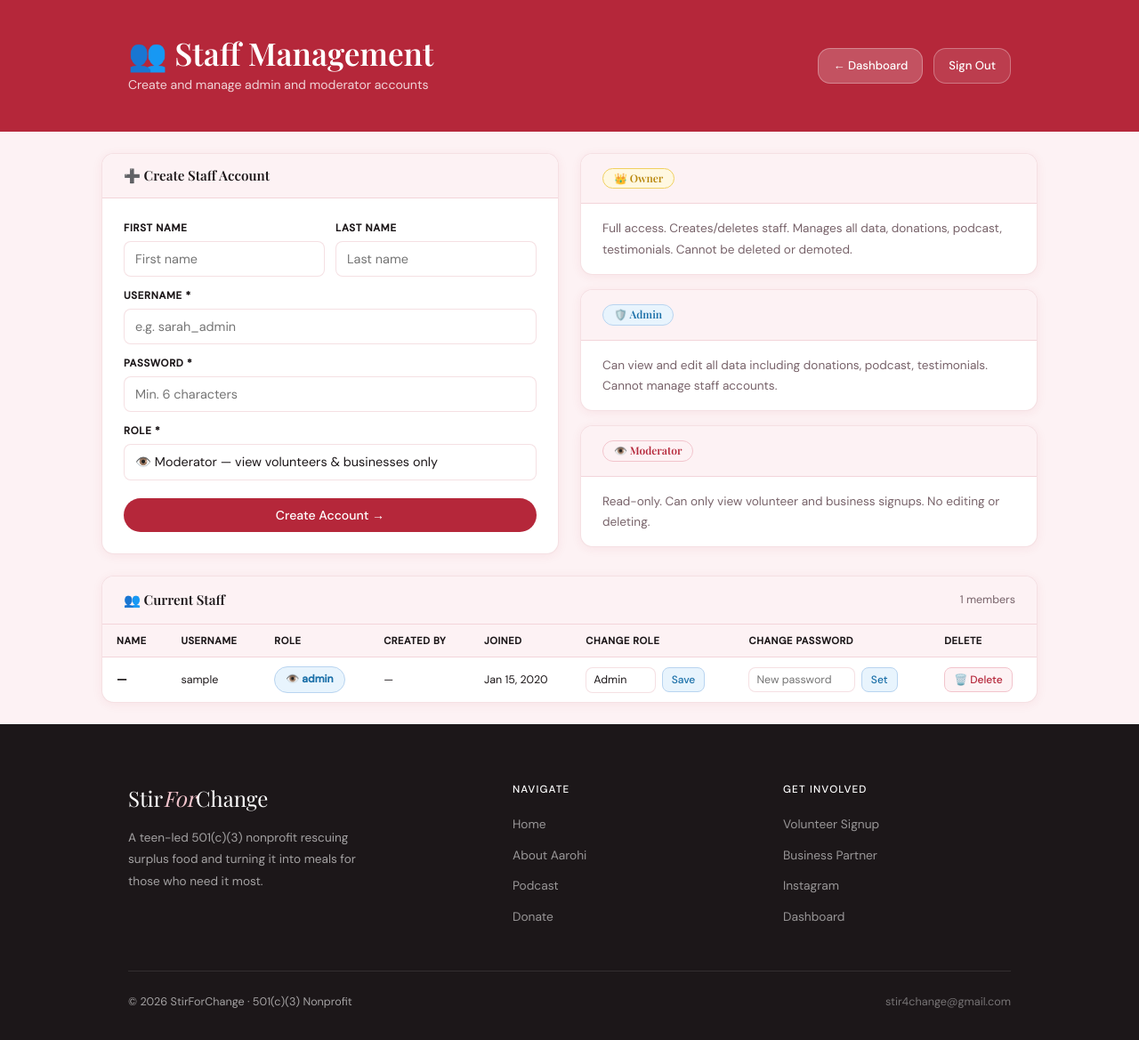
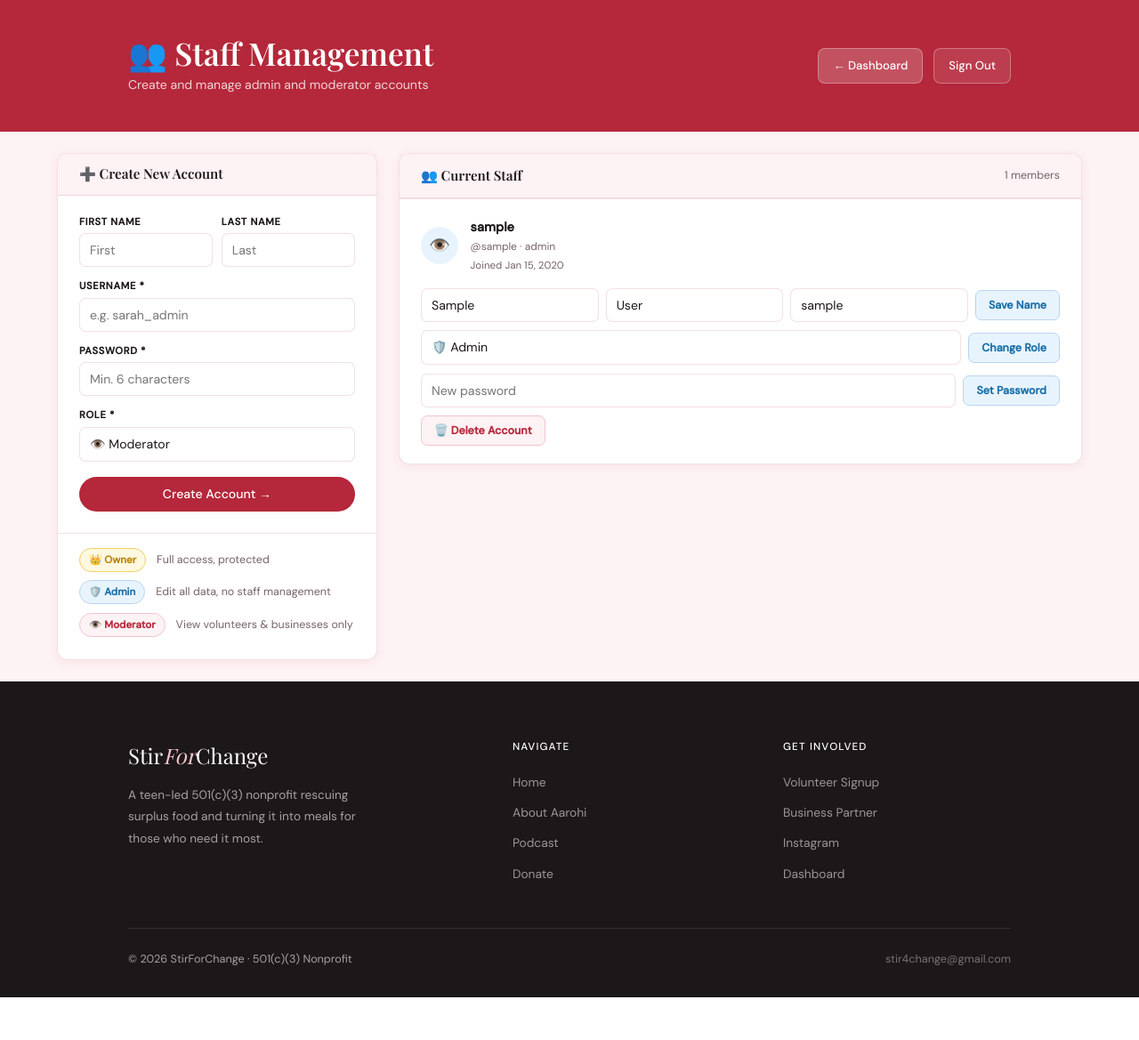
Before and after one commit to stirforchange/stirforchange, a Django app: template templates/core/staff_manage.html in a window 1280 px wide. Shown: the part 72-1241 px from the top of the page at 89% size. After the commit the page ends 1193 px from the top, so only its background shows below. Run offline with Django 5.2, Linux system fonts and the light colour scheme; the template is opened without the code that fills it: most values are stand-ins (such as "Sample title", 1, 10 or a date in 2020); some web fonts are replaced.

Commit message:
fix podcast, staff full edit, mobile responsive

```diff
--- a/templates/base.html
+++ b/templates/base.html
@@ -11,6 +11,7 @@
   <link href="https://fonts.googleapis.com/css2?family=Playfair+Display:ital,wght@0,400;0,600;1,400;1,600&family=DM+Sans:opsz,wght@9..40,300;9..40,400;9..40,500&display=swap" rel="stylesheet">
   <link rel="stylesheet" href="{% static 'css/style.css' %}">
   <link rel="stylesheet" href="{% static 'css/testimonials_fix.css' %}">
+  <link rel="stylesheet" href="{% static 'css/mobile.css' %}">
 </head>
 <body>
 
--- a/templates/core/staff_manage.html
+++ b/templates/core/staff_manage.html
@@ -11,161 +11,188 @@
           <p style="margin:.25rem 0 0;color:rgba(255,255,255,.8);font-size:.88rem;">Create and manage admin and moderator accounts</p>
         </div>
         <div style="display:flex;gap:.75rem;">
-          <a href="/dashboard/" class="dash-hdr-btn">← Dashboard</a>
-          <a href="/staff/logout/" class="dash-hdr-btn" style="background:rgba(255,255,255,.1);">Sign Out</a>
+          <a href="/dashboard/" class="sm-hdr-btn">← Dashboard</a>
+          <a href="/staff/logout/" class="sm-hdr-btn" style="background:rgba(255,255,255,.1);">Sign Out</a>
         </div>
       </div>
     </div>
   </div>
 
-  <div class="dash-body" style="max-width:1100px;margin:0 auto;padding:1.5rem;">
+  <div style="max-width:1200px;margin:0 auto;padding:1.5rem;">
 
     {% if messages %}{% for msg in messages %}
-    <div class="dash-msg {% if msg.tags == 'error' %}dash-msg-err{% else %}dash-msg-ok{% endif %}">{{ msg }}</div>
+    <div style="border-radius:8px;padding:.85rem 1rem;margin-bottom:1rem;font-size:.88rem;
+      background:{% if msg.tags == 'error' %}#fdf2f4{% else %}#d4edda{% endif %};
+      border:1px solid {% if msg.tags == 'error' %}#f2c4cc{% else %}#c3e6cb{% endif %};
+      color:{% if msg.tags == 'error' %}#b5273a{% else %}#155724{% endif %};">
+      {{ msg }}
+    </div>
     {% endfor %}{% endif %}
 
-    <div style="display:grid;grid-template-columns:1fr 1fr;gap:1.5rem;align-items:start;">
+    <div style="display:grid;grid-template-columns:360px 1fr;gap:1.5rem;align-items:start;">
 
-      <!-- Create new staff -->
-      <div class="dash-card">
-        <div class="dash-card-head"><h3>➕ Create Staff Account</h3></div>
-        <form method="post" style="padding:1.5rem;">
+      <!-- ── Create new account ── -->
+      <div class="sm-card">
+        <div class="sm-card-head"><h3>➕ Create New Account</h3></div>
+        <form method="post" style="padding:1.25rem 1.5rem 1.5rem;">
           {% csrf_token %}
           <input type="hidden" name="action" value="create">
-          <div style="display:grid;grid-template-columns:1fr 1fr;gap:.75rem;">
-            <div><label class="dash-label">First Name</label><input type="text" name="first_name" class="dash-input" placeholder="First name"></div>
-            <div><label class="dash-label">Last Name</label><input type="text" name="last_name" class="dash-input" placeholder="Last name"></div>
+          <div style="display:grid;grid-template-columns:1fr 1fr;gap:.6rem;">
+            <div><label class="sm-label">First Name</label><input type="text" name="first_name" class="sm-input" placeholder="First"></div>
+            <div><label class="sm-label">Last Name</label><input type="text" name="last_name" class="sm-input" placeholder="Last"></div>
           </div>
-          <div style="margin-top:.75rem;"><label class="dash-label">Username *</label><input type="text" name="username" class="dash-input" placeholder="e.g. sarah_admin" required></div>
-          <div style="margin-top:.75rem;"><label class="dash-label">Password *</label><input type="password" name="password" class="dash-input" placeholder="Min. 6 characters" required></div>
-          <div style="margin-top:.75rem;"><label class="dash-label">Role *</label>
-            <select name="role" class="dash-input">
-              <option value="admin">🛡️ Admin — manage everything except owner settings</option>
-              <option value="moderator" selected>👁️ Moderator — view volunteers & businesses only</option>
+          <div style="margin-top:.75rem;"><label class="sm-label">Username *</label><input type="text" name="username" class="sm-input" placeholder="e.g. sarah_admin" required></div>
+          <div style="margin-top:.75rem;"><label class="sm-label">Password *</label><input type="password" name="password" class="sm-input" placeholder="Min. 6 characters" required></div>
+          <div style="margin-top:.75rem;"><label class="sm-label">Role *</label>
+            <select name="role" class="sm-input">
+              <option value="admin">🛡️ Admin</option>
+              <option value="moderator" selected>👁️ Moderator</option>
             </select>
           </div>
-          <button type="submit" class="btn btn-primary" style="width:100%;margin-top:1.25rem;">Create Account →</button>
+          <button type="submit" class="btn btn-primary" style="width:100%;margin-top:1.1rem;">Create Account →</button>
         </form>
+
+        <!-- Role legend -->
+        <div style="border-top:1px solid var(--border);padding:1rem 1.5rem;">
+          <div class="sm-role-info">
+            <span class="sm-role-badge sm-owner">👑 Owner</span>
+            <span style="font-size:.78rem;color:var(--muted);">Full access, protected</span>
           </div>
-
-      <!-- Role descriptions -->
-      <div style="display:flex;flex-direction:column;gap:1rem;">
-        <div class="dash-card">
-          <div class="dash-card-head"><h3><span class="role-badge role-owner">👑 Owner</span></h3></div>
-          <div style="padding:1rem 1.5rem;font-size:.85rem;color:var(--muted);line-height:1.7;">Full access. Creates/deletes staff. Manages all data, donations, podcast, testimonials. Cannot be deleted or demoted.</div>
+          <div class="sm-role-info">
+            <span class="sm-role-badge sm-admin">🛡️ Admin</span>
+            <span style="font-size:.78rem;color:var(--muted);">Edit all data, no staff management</span>
           </div>
-        <div class="dash-card">
-          <div class="dash-card-head"><h3><span class="role-badge role-admin">🛡️ Admin</span></h3></div>
-          <div style="padding:1rem 1.5rem;font-size:.85rem;color:var(--muted);line-height:1.7;">Can view and edit all data including donations, podcast, testimonials. Cannot manage staff accounts.</div>
-        </div>
-        <div class="dash-card">
-          <div class="dash-card-head"><h3><span class="role-badge role-moderator">👁️ Moderator</span></h3></div>
-          <div style="padding:1rem 1.5rem;font-size:.85rem;color:var(--muted);line-height:1.7;">Read-only. Can only view volunteer and business signups. No editing or deleting.</div>
+          <div class="sm-role-info">
+            <span class="sm-role-badge sm-mod">👁️ Moderator</span>
+            <span style="font-size:.78rem;color:var(--muted);">View volunteers & businesses only</span>
           </div>
         </div>
       </div>
 
-    <!-- Staff list -->
-    <div class="dash-card" style="margin-top:1.5rem;">
-      <div class="dash-card-head"><h3>👥 Current Staff</h3><span style="font-size:.78rem;color:var(--muted);">{{ staff_members|length }} members</span></div>
+      <!-- ── Staff list ── -->
+      <div class="sm-card">
+        <div class="sm-card-head">
+          <h3>👥 Current Staff</h3>
+          <span style="font-size:.78rem;color:var(--muted);">{{ staff_members|length }} members</span>
+        </div>
+
         {% if staff_members %}
-      <table class="dash-table">
-        <thead>
-          <tr><th>Name</th><th>Username</th><th>Role</th><th>Created By</th><th>Joined</th><th>Change Role</th><th>Change Password</th><th>Delete</th></tr>
-        </thead>
-        <tbody>
           {% for sp in staff_members %}
-          <tr>
-            <td><strong>{{ sp.user.get_full_name|default:"—" }}</strong></td>
-            <td class="td-muted">{{ sp.user.username }}</td>
-            <td><span class="role-badge role-{{ sp.role }}">{% if sp.role == 'owner' %}👑{% elif sp.role == 'admin' %}🛡️{% else %}👁️{% endif %} {{ sp.get_role_display }}</span></td>
-            <td class="td-muted">{{ sp.created_by.username|default:"—" }}</td>
-            <td class="td-muted">{{ sp.created_at|date:"M j, Y" }}</td>
+          <div class="sm-staff-row {% if sp.role == 'owner' %}sm-owner-row{% endif %}">
 
-            <!-- Change role -->
-            <td>
+            <!-- Avatar + info -->
+            <div class="sm-staff-info">
+              <div class="sm-avatar sm-av-{{ sp.role }}">
+                {% if sp.role == 'owner' %}👑{% elif sp.role == 'admin' %}🛡️{% else %}👁️{% endif %}
+              </div>
+              <div>
+                <div style="font-weight:600;font-size:.9rem;color:var(--charcoal);">
+                  {{ sp.user.get_full_name|default:sp.user.username }}
+                </div>
+                <div style="font-size:.75rem;color:var(--muted);">@{{ sp.user.username }} · {{ sp.get_role_display }}</div>
+                <div style="font-size:.72rem;color:var(--muted);margin-top:1px;">Joined {{ sp.created_at|date:"M j, Y" }}</div>
+              </div>
+            </div>
+
             {% if sp.role != 'owner' %}
-              <form method="post">
+            <!-- Edit forms -->
+            <div class="sm-edit-forms">
+
+              <!-- Name + Username -->
+              <form method="post" class="sm-form-row">
+                {% csrf_token %}
+                <input type="hidden" name="action" value="edit_info">
+                <input type="hidden" name="user_id" value="{{ sp.user.id }}">
+                <input type="text" name="first_name" value="{{ sp.user.first_name }}" placeholder="First" class="sm-input sm-input-sm">
+                <input type="text" name="last_name"  value="{{ sp.user.last_name }}"  placeholder="Last"  class="sm-input sm-input-sm">
+                <input type="text" name="username"   value="{{ sp.user.username }}"   placeholder="Username" class="sm-input sm-input-sm">
+                <button type="submit" class="sm-btn sm-btn-blue">Save Name</button>
+              </form>
+
+              <!-- Role -->
+              <form method="post" class="sm-form-row">
                 {% csrf_token %}
                 <input type="hidden" name="action" value="change_role">
                 <input type="hidden" name="user_id" value="{{ sp.user.id }}">
-                <div style="display:flex;gap:.4rem;align-items:center;">
-                  <select name="new_role" class="dash-input" style="padding:5px 8px;font-size:.78rem;width:auto;">
-                    <option value="admin"     {% if sp.role == 'admin' %}selected{% endif %}>Admin</option>
-                    <option value="moderator" {% if sp.role == 'moderator' %}selected{% endif %}>Moderator</option>
+                <select name="new_role" class="sm-input sm-input-sm" style="width:130px;">
+                  <option value="admin"     {% if sp.role == 'admin' %}selected{% endif %}>🛡️ Admin</option>
+                  <option value="moderator" {% if sp.role == 'moderator' %}selected{% endif %}>👁️ Moderator</option>
                 </select>
-                  <button type="submit" class="action-btn edit-btn" style="white-space:nowrap;">Save</button>
-                </div>
+                <button type="submit" class="sm-btn sm-btn-blue">Change Role</button>
               </form>
-              {% else %}<span class="td-muted">Protected</span>{% endif %}
-            </td>
 
-            <!-- Change password -->
-            <td>
-              {% if sp.role != 'owner' %}
-              <form method="post">
+              <!-- Password -->
+              <form method="post" class="sm-form-row">
                 {% csrf_token %}
                 <input type="hidden" name="action" value="change_password">
                 <input type="hidden" name="user_id" value="{{ sp.user.id }}">
-                <div style="display:flex;gap:.4rem;align-items:center;">
-                  <input type="password" name="new_password" placeholder="New password" class="dash-input" style="padding:5px 8px;font-size:.78rem;width:120px;">
-                  <button type="submit" class="action-btn edit-btn" style="white-space:nowrap;">Set</button>
-                </div>
+                <input type="password" name="new_password" placeholder="New password" class="sm-input sm-input-sm" style="width:160px;">
+                <button type="submit" class="sm-btn sm-btn-blue">Set Password</button>
               </form>
-              {% else %}<span class="td-muted">Protected</span>{% endif %}
-            </td>
 
               <!-- Delete -->
-            <td>
-              {% if sp.role != 'owner' %}
               <form method="post" onsubmit="return confirm('Delete {{ sp.user.username }}? This cannot be undone.');">
                 {% csrf_token %}
                 <input type="hidden" name="action" value="delete">
                 <input type="hidden" name="user_id" value="{{ sp.user.id }}">
-                <button type="submit" class="action-btn delete-btn">🗑️ Delete</button>
+                <button type="submit" class="sm-btn sm-btn-red">🗑️ Delete Account</button>
               </form>
-              {% else %}<span class="td-muted">Protected</span>{% endif %}
-            </td>
-          </tr>
+
+            </div>
+            {% else %}
+            <div style="padding:.75rem 1.5rem;font-size:.82rem;color:var(--muted);font-style:italic;">
+              Owner account is protected and cannot be edited or deleted.
+            </div>
+            {% endif %}
+
+          </div>
           {% endfor %}
-        </tbody>
-      </table>
         {% else %}
-      <div class="dash-empty">No staff accounts yet.</div>
+          <div style="padding:2rem;text-align:center;color:var(--muted);font-size:.88rem;">No staff accounts yet.</div>
         {% endif %}
       </div>
 
     </div>
   </div>
+</div>
 
 <style>
-.dash-hdr-btn { display:inline-flex;align-items:center;background:rgba(255,255,255,.2);color:#fff;border:1px solid rgba(255,255,255,.3);border-radius:var(--r2);padding:8px 16px;font-size:.82rem;font-weight:500;text-decoration:none;transition:all .18s; }
-.dash-hdr-btn:hover { background:rgba(255,255,255,.3); }
-.role-badge { display:inline-flex;align-items:center;gap:.3rem;border-radius:40px;padding:4px 12px;font-size:.75rem;font-weight:600;border:1px solid; }
-.role-owner     { background:#fff8e1;color:#b8860b;border-color:#f0d060; }
-.role-admin     { background:#e8f4fd;color:#1a6fa8;border-color:#b8d4f0; }
-.role-moderator { background:var(--pink-bg);color:var(--red);border-color:var(--pink); }
-.dash-msg { border-radius:var(--r2);padding:.85rem 1rem;margin-bottom:1rem;font-size:.88rem; }
-.dash-msg-ok  { background:#d4edda;border:1px solid #c3e6cb;color:#155724; }
-.dash-msg-err { background:#fdf2f4;border:1px solid var(--pink);color:var(--red); }
-.dash-card { background:var(--white);border:1.5px solid var(--border);border-radius:var(--r2);box-shadow:var(--s1);overflow:hidden; }
-.dash-card-head { display:flex;align-items:center;justify-content:space-between;padding:1rem 1.5rem;border-bottom:1px solid var(--border);background:var(--pink-bg); }
-.dash-card-head h3 { margin:0;font-size:.95rem;font-weight:600;color:var(--charcoal); }
-.dash-empty { padding:1.5rem;text-align:center;color:var(--muted);font-size:.88rem; }
-.dash-table { width:100%;border-collapse:collapse;font-size:.82rem; }
-.dash-table th { background:var(--pink-bg);color:var(--charcoal);font-weight:600;font-size:.7rem;text-transform:uppercase;letter-spacing:.05em;padding:9px 1rem;text-align:left;border-bottom:1px solid var(--border); }
-.dash-table td { padding:10px 1rem;border-bottom:1px solid var(--border);color:var(--charcoal);vertical-align:middle; }
-.dash-table tr:last-child td { border-bottom:none; }
-.dash-table tr:hover td { background:#fdf8f9; }
-.td-muted { font-size:.78rem;color:var(--muted); }
-.dash-input { padding:10px 12px;border:1.5px solid var(--border);border-radius:var(--r1);font-family:var(--ff-b);font-size:.9rem;color:var(--charcoal);background:var(--white);box-sizing:border-box;transition:border-color .2s;-webkit-appearance:none;width:100%; }
-.dash-input:focus { outline:none;border-color:var(--red);box-shadow:0 0 0 3px rgba(181,39,58,.1); }
-.dash-label { font-size:.72rem;font-weight:600;text-transform:uppercase;letter-spacing:.06em;color:var(--charcoal);display:block;margin-bottom:5px; }
-.action-btn { display:inline-flex;align-items:center;gap:.3rem;border-radius:var(--r1);padding:5px 10px;font-size:.75rem;font-weight:500;cursor:pointer;border:1px solid;text-decoration:none;transition:all .15s;font-family:var(--ff-b); }
-.edit-btn   { background:#e8f4fd;color:#1a6fa8;border-color:#b8d4f0; }
-.edit-btn:hover { background:#d0e8f8; }
-.delete-btn { background:#fdf2f4;color:var(--red);border-color:var(--pink); }
-.delete-btn:hover { background:var(--pink); }
-@media(max-width:768px){ .staff-grid { grid-template-columns:1fr; } }
+.sm-hdr-btn { display:inline-flex;align-items:center;background:rgba(255,255,255,.2);color:#fff;border:1px solid rgba(255,255,255,.3);border-radius:8px;padding:8px 16px;font-size:.82rem;font-weight:500;text-decoration:none;transition:all .18s; }
+.sm-hdr-btn:hover { background:rgba(255,255,255,.3); }
+.sm-card { background:var(--white);border:1.5px solid var(--border);border-radius:12px;box-shadow:var(--s1);overflow:hidden; }
+.sm-card-head { display:flex;align-items:center;justify-content:space-between;padding:.9rem 1.5rem;border-bottom:1px solid var(--border);background:var(--pink-bg); }
+.sm-card-head h3 { margin:0;font-size:.95rem;font-weight:600;color:var(--charcoal); }
+.sm-label { font-size:.7rem;font-weight:600;text-transform:uppercase;letter-spacing:.06em;color:var(--charcoal);display:block;margin-bottom:4px; }
+.sm-input { padding:9px 11px;border:1.5px solid var(--border);border-radius:7px;font-family:var(--ff-b);font-size:.88rem;color:var(--charcoal);background:var(--white);transition:border-color .2s;-webkit-appearance:none;width:100%;box-sizing:border-box; }
+.sm-input:focus { outline:none;border-color:var(--red);box-shadow:0 0 0 3px rgba(181,39,58,.1); }
+.sm-input-sm { width:auto!important;flex:1; }
+
+.sm-role-info { display:flex;align-items:center;gap:.75rem;margin-bottom:.6rem; }
+.sm-role-badge { display:inline-flex;align-items:center;gap:.3rem;border-radius:40px;padding:3px 10px;font-size:.72rem;font-weight:600;border:1px solid;white-space:nowrap; }
+.sm-owner { background:#fff8e1;color:#b8860b;border-color:#f0d060; }
+.sm-admin { background:#e8f4fd;color:#1a6fa8;border-color:#b8d4f0; }
+.sm-mod   { background:var(--pink-bg);color:var(--red);border-color:var(--pink); }
+
+.sm-staff-row { border-top:1.5px solid var(--border);padding:1.25rem 1.5rem; }
+.sm-owner-row { background:#fffef5; }
+.sm-staff-info { display:flex;align-items:center;gap:.85rem;margin-bottom:1rem; }
+.sm-avatar { width:42px;height:42px;border-radius:50%;display:flex;align-items:center;justify-content:center;font-size:1.2rem;flex-shrink:0; }
+.sm-av-owner { background:#fff8e1; }
+.sm-av-admin { background:#e8f4fd; }
+.sm-av-moderator { background:var(--pink-bg); }
+
+.sm-edit-forms { display:flex;flex-direction:column;gap:.6rem; }
+.sm-form-row { display:flex;align-items:center;gap:.5rem;flex-wrap:wrap; }
+.sm-btn { display:inline-flex;align-items:center;border-radius:7px;padding:8px 14px;font-size:.78rem;font-weight:600;cursor:pointer;border:1.5px solid;transition:all .15s;font-family:var(--ff-b);white-space:nowrap; }
+.sm-btn-blue { background:#e8f4fd;color:#1a6fa8;border-color:#b8d4f0; }
+.sm-btn-blue:hover { background:#d0e8f8; }
+.sm-btn-red  { background:#fdf2f4;color:var(--red);border-color:var(--pink); }
+.sm-btn-red:hover  { background:var(--pink); }
+
+@media(max-width:900px){
+  .sm-grid { grid-template-columns:1fr!important; }
+  .sm-form-row { flex-direction:column;align-items:stretch; }
+  .sm-input-sm { width:100%!important; }
+}
 </style>
 {% endblock %}
```
Also changed, not shown: core/views.py (+25 -1 lines), static/css/mobile.css (added, +107 -0 lines), templates/core/podcast.html (+93 -80 lines). Lines whose indentation alone changed are shown as unchanged.
